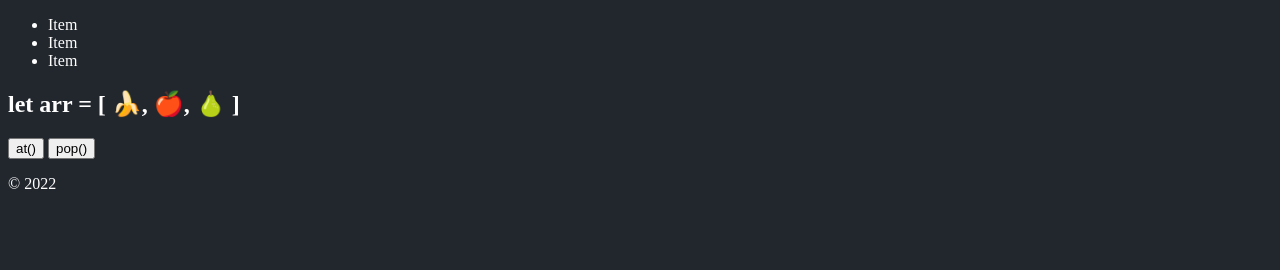
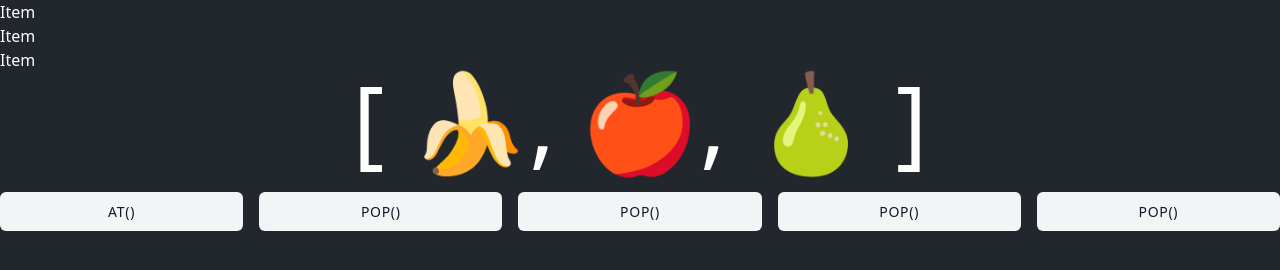
Before and after one commit to julio-x-a/arraytools, a website built with Vite: page index.html in a window 1280 px wide. Built offline with nearby package versions, Linux system fonts and the light colour scheme.

Commit message:
Integracion de tailwind css al proyecto

```diff
--- a/index.html
+++ b/index.html
@@ -17,19 +17,51 @@
       </nav>
     </header>
     <main>
-      <section class="array">
-        <h1 id="array">
-          let arr = [ <span>🍌</span>, <span>🍎</span>, <span>🍐</span> ]
+      <section class="array flex justify-center">
+        <h1 class="font-sans text-8xl" id="array">
+          [ <span>🍌</span>, <span>🍎</span>, <span>🍐</span> ]
         </h1>
       </section>
-      <section class="array-methods">
-        <button id="at">at()</button>
-        <button id="pop">pop()</button>
+      <br />
+      <section class="array-methods grid grid-cols-5 gap-4">
+        <button
+          id="at"
+          type="button"
+          class="xt-button py-2.5 px-3.5 text-sm rounded-md font-medium leading-snug tracking-wider uppercase text-gray-900 bg-gray-100 transition hover:bg-gray-200 active:bg-gray-300 on:bg-gray-200"
+        >
+          at()
+        </button>
+        <button
+          id="pop"
+          type="button"
+          class="xt-button py-2.5 px-3.5 text-sm rounded-md font-medium leading-snug tracking-wider uppercase text-gray-900 bg-gray-100 transition hover:bg-gray-200 active:bg-gray-300 on:bg-gray-200"
+        >
+          pop()
+        </button>
+        <button
+          id="pop"
+          type="button"
+          class="xt-button py-2.5 px-3.5 text-sm rounded-md font-medium leading-snug tracking-wider uppercase text-gray-900 bg-gray-100 transition hover:bg-gray-200 active:bg-gray-300 on:bg-gray-200"
+        >
+          pop()
+        </button>
+        <button
+          id="pop"
+          type="button"
+          class="xt-button py-2.5 px-3.5 text-sm rounded-md font-medium leading-snug tracking-wider uppercase text-gray-900 bg-gray-100 transition hover:bg-gray-200 active:bg-gray-300 on:bg-gray-200"
+        >
+          pop()
+        </button>
+        <button
+          id="pop"
+          type="button"
+          class="xt-button py-2.5 px-3.5 text-sm rounded-md font-medium leading-snug tracking-wider uppercase text-gray-900 bg-gray-100 transition hover:bg-gray-200 active:bg-gray-300 on:bg-gray-200"
+        >
+          pop()
+        </button>
       </section>
     </main>
-    <footer>
-      <p>&copy; 2022</p>
-    </footer>
+
     <script src="./src/main.js" type="module"></script>
   </body>
 </html>
--- a/package.json
+++ b/package.json
@@ -9,6 +9,7 @@
     "preview": "vite preview"
   },
   "devDependencies": {
+    "tailwindcss": "^3.0.24",
     "vite": "^2.9.5"
   },
   "keywords": [
@@ -17,5 +18,6 @@
     "npm"
   ],
   "author": "Julio Acevedo <jrab997@gmal.com>",
-  "license": "MIT"
+  "license": "MIT",
+  "dependencies": {}
 }
--- a/src/main.js
+++ b/src/main.js
@@ -1,4 +1,4 @@
-import './styles/style.css';
+import './output.css';
 import ANI from './animations.js';
 
 const d = document;
@@ -39,7 +39,7 @@ const popMethod = async () => {
     try {
       let state = await element?.animate(ANI.wobbleHorBottom, {
         duration: 250,
-        iterations: 1
+        iterations: 1,
       }).finished;
       if (state.playState === 'finished') {
         let node = element.nextSibling;
--- /dev/null
+++ b/src/style.css
@@ -0,0 +1,20 @@
+@tailwind base;
+@tailwind components;
+@tailwind utilities;
+
+body {
+    background-color: #22272e;
+    color: #fff;
+  }
+
+  span {
+    display: inline-block;
+  }
+
+  /* npx tailwindcss -i ./src/style.css -o ./src/output.css --watch   */
+
+/* @layer components {
+.btn-simple {
+  @apply xt-button py-2.5 px-3.5 text-sm rounded-md font-medium leading-snug tracking-wider uppercase text-gray-900 bg-gray-100 transition hover:bg-gray-200 active:bg-gray-300 on:bg-gray-200;
+}
+} */
--- a/src/styles/style.css
+++ /dev/null
@@ -1,54 +0,0 @@
-body {
-    background-color: #22272e;
-    color: #fff;
-  }
-
-  span {
-    display: inline-block;
-  }
-
-  .selected-val {
-    color: blue;
-  }
-
-  .scale-in-center {
-      -webkit-animation: scale-in-center 0.5s cubic-bezier(0.250, 0.460, 0.450, 0.940) both;
-              animation: scale-in-center 0.5s cubic-bezier(0.250, 0.460, 0.450, 0.940) both;
-  }
-
-  /* ----------------------------------------------
-   * Generated by Animista on 2022-4-21 14:30:43
-   * Licensed under FreeBSD License.
-   * See http://animista.net/license for more info.
-   * w: http://animista.net, t: @cssanimista
-   * ---------------------------------------------- */
-
-  /**
-   * ----------------------------------------
-   * animation scale-in-center
-   * ----------------------------------------
-   */
-   @-webkit-keyframes scale-in-center {
-    0% {
-      -webkit-transform: scale(0);
-              transform: scale(0);
-      opacity: 1;
-    }
-    100% {
-      -webkit-transform: scale(1);
-              transform: scale(1);
-      opacity: 1;
-    }
-  }
-  @keyframes scale-in-center {
-    0% {
-      -webkit-transform: scale(0);
-              transform: scale(0);
-      opacity: 1;
-    }
-    100% {
-      -webkit-transform: scale(1);
-              transform: scale(1);
-      opacity: 1;
-    }
-  }
--- /dev/null
+++ b/tailwind.config.js
@@ -0,0 +1,7 @@
+module.exports = {
+  content: ['./src/**/*.{html,js}', './index.html'],
+  theme: {
+    extend: {},
+  },
+  plugins: [],
+};
```
Also changed, not shown: src/output.css (added), 1 other file.
